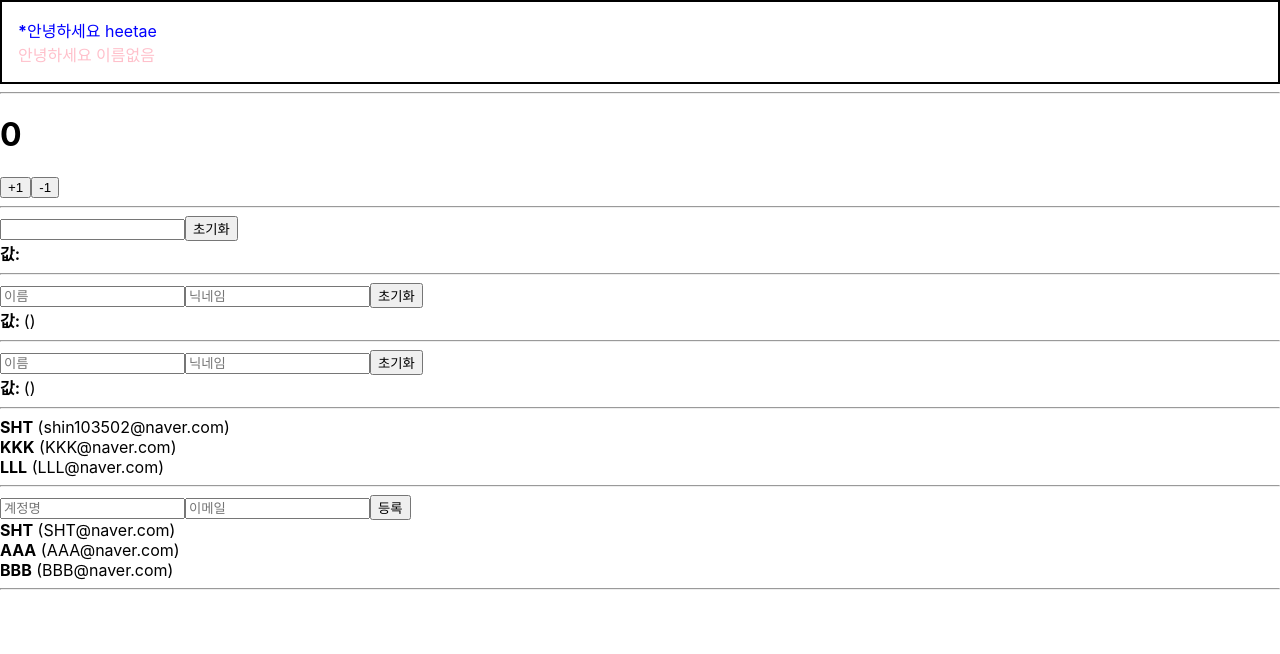
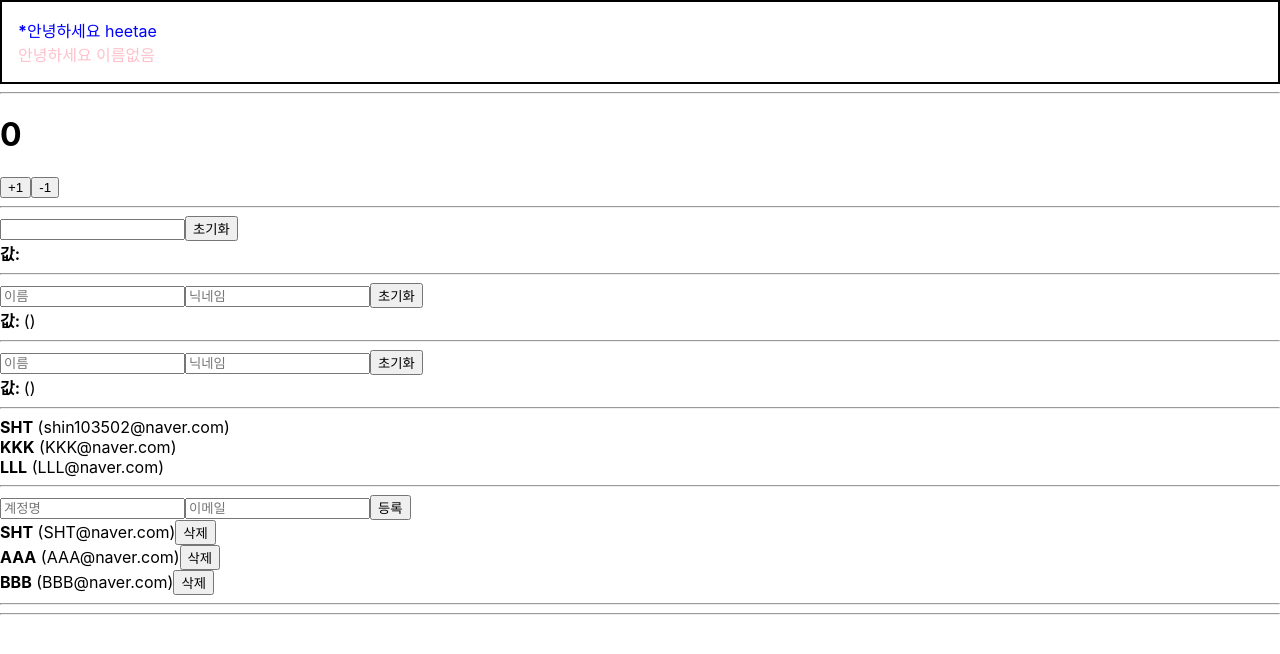
Before and after one commit to SHT-3756/practice, a React (Create React App) app in the folder react/react_basic/: page / in a window 1280 px wide. Shown: the top 654 px of the page. Built offline with nearby package versions, Linux system fonts and the light colour scheme.

Commit message:
'배열에서항목제거'

```diff
--- a/react/react_basic/src/App.js
+++ b/react/react_basic/src/App.js
@@ -62,6 +62,12 @@ function App() {
     });
     nextId.current += 1;
   };
+
+  const onRemove = id => {
+    // user.id 가 파라미터로 일치하지 않는 원소들만 추출해서 새로운 배열만들고
+    //  = user.id 가 id 인 것을 제거한다.
+    setMembers(members.filter(user => user.id !== id));
+  }
   return (
     <>
       <Wrapper>
@@ -86,7 +92,7 @@ function App() {
         onCreate={onCreate}
       />
 
-      <UserList1 AProps={members} />
+      <UserList1 AProps={members}  onRemove={onRemove}/>
       <hr />
     </>
   );
--- /dev/null
+++ b/react/react_basic/src/App1.js
@@ -0,0 +1,12 @@
+import React from 'react'
+
+function App1() {
+    return (
+        <div>
+
+
+        </div>
+    )
+}
+
+export default App1
--- a/react/react_basic/src/UserList1.js
+++ b/react/react_basic/src/UserList1.js
@@ -17,18 +17,19 @@ useRef 로 관리하고있는 변수는 설정 후 바로 조회 가능하다.
 이 배열을 App 에서 선언하고 UserList에게 props로 전달을 해주겠다.
 
 */
-function User({ user1 }) {
+function User({ user1, onRemove }) {
     return (
         <div>
             <b>{user1.username}</b> <span>({user1.email})</span>
+            <button onClick={()=> onRemove(user1.id)}>삭제</button>
         </div>
     )
 }
-function UserList1({AProps}) {
+function UserList1({AProps, onRemove}) {
   return (
     <div>
       {AProps.map((Bprops) => (
-        <User user1={Bprops} key={Bprops.id} />
+        <User user1={Bprops} key={Bprops.id} onRemove={onRemove}/>
       ))}
     </div>
   );
--- a/react/react_basic/src/index.js
+++ b/react/react_basic/src/index.js
@@ -2,11 +2,13 @@ import React from 'react';
 import ReactDOM from 'react-dom';
 import './index.css';
 import App from './App';
+import App1 from './App1';
 import reportWebVitals from './reportWebVitals';
 
 ReactDOM.render(
   <React.StrictMode>
-    <App />
+    <App /><hr/>
+    <App1 />
   </React.StrictMode>,
   document.getElementById('root')
 );
```
